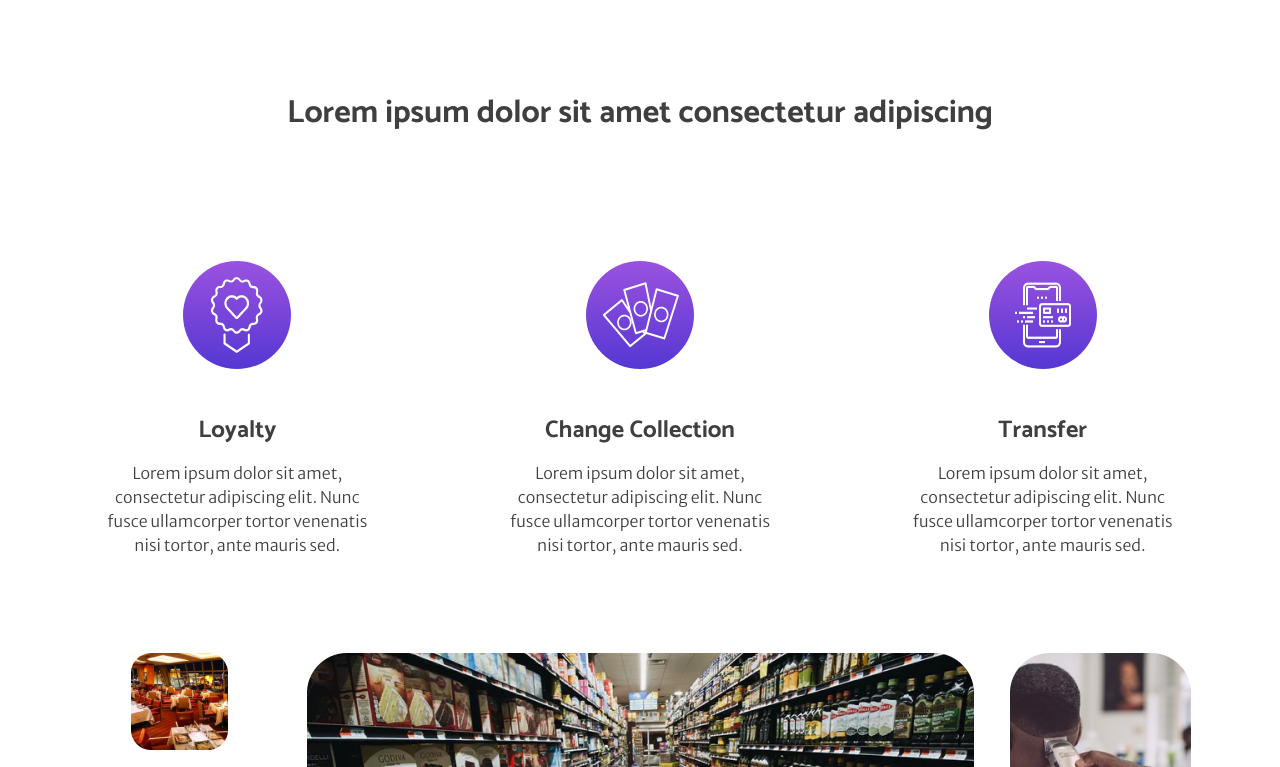
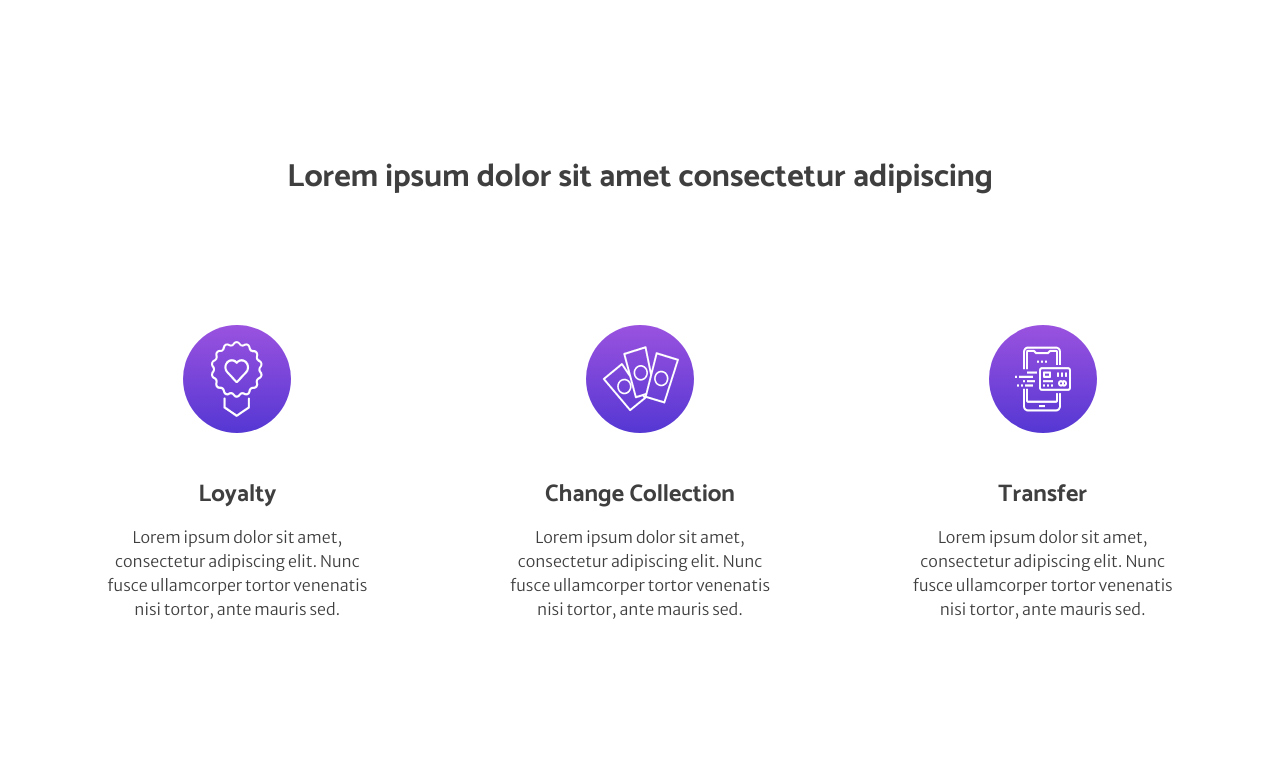
Before and after one commit to MichaelGee/vazapay, a React (Create React App) app: page / in a window 1280 px wide. Shown: the part 653-1420 px from the top of the page. Built offline with nearby package versions, Linux system fonts and the light colour scheme.

Commit message:
added margin to some sections

```diff
--- a/src/stylesheets/home/__photogrid.scss
+++ b/src/stylesheets/home/__photogrid.scss
@@ -1,4 +1,6 @@
 .photo__grid{
+   margin-top: 10rem !important;
+   margin-bottom: 10rem !important;
     .photo__grid__container{
         .photo__grid__system{
             display: grid;
--- a/src/stylesheets/home/__services.scss
+++ b/src/stylesheets/home/__services.scss
@@ -1,4 +1,5 @@
 .services{
+    margin-top: 10rem !important;
     .services__container{
         h1{
             text-align: center;
```
